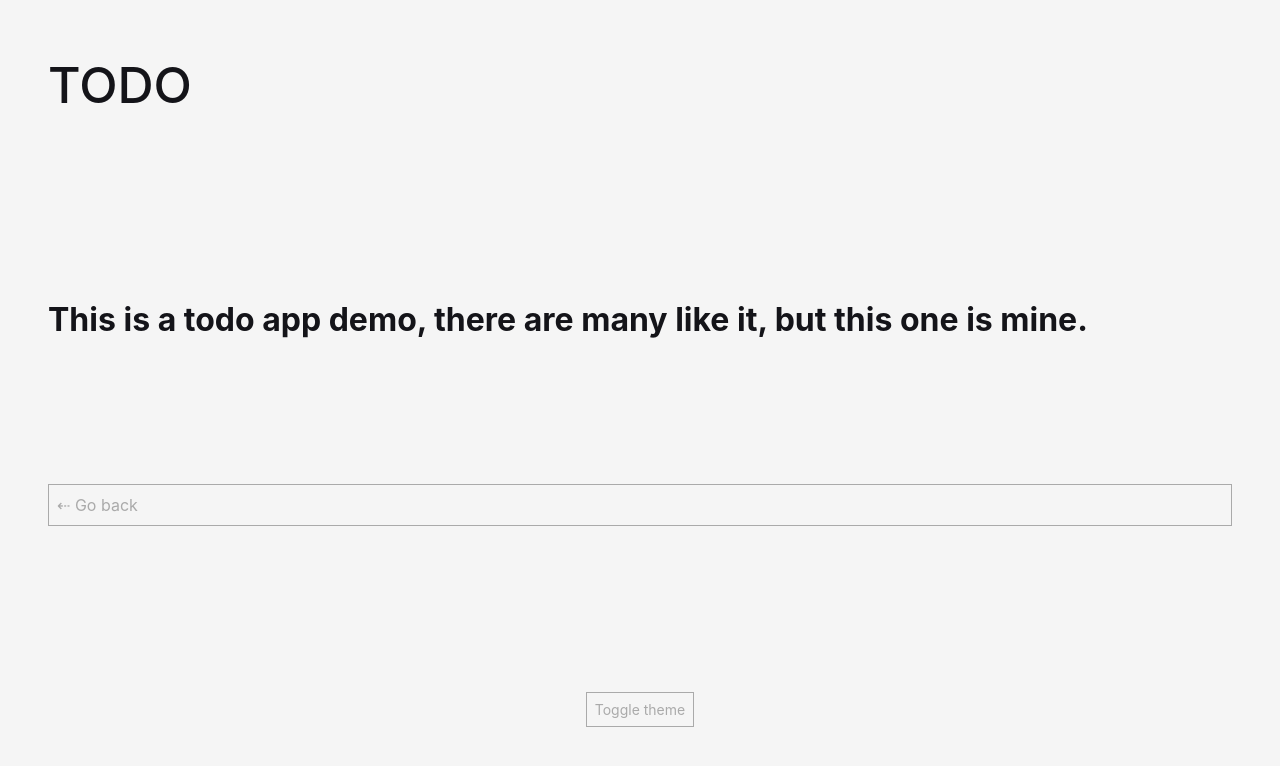
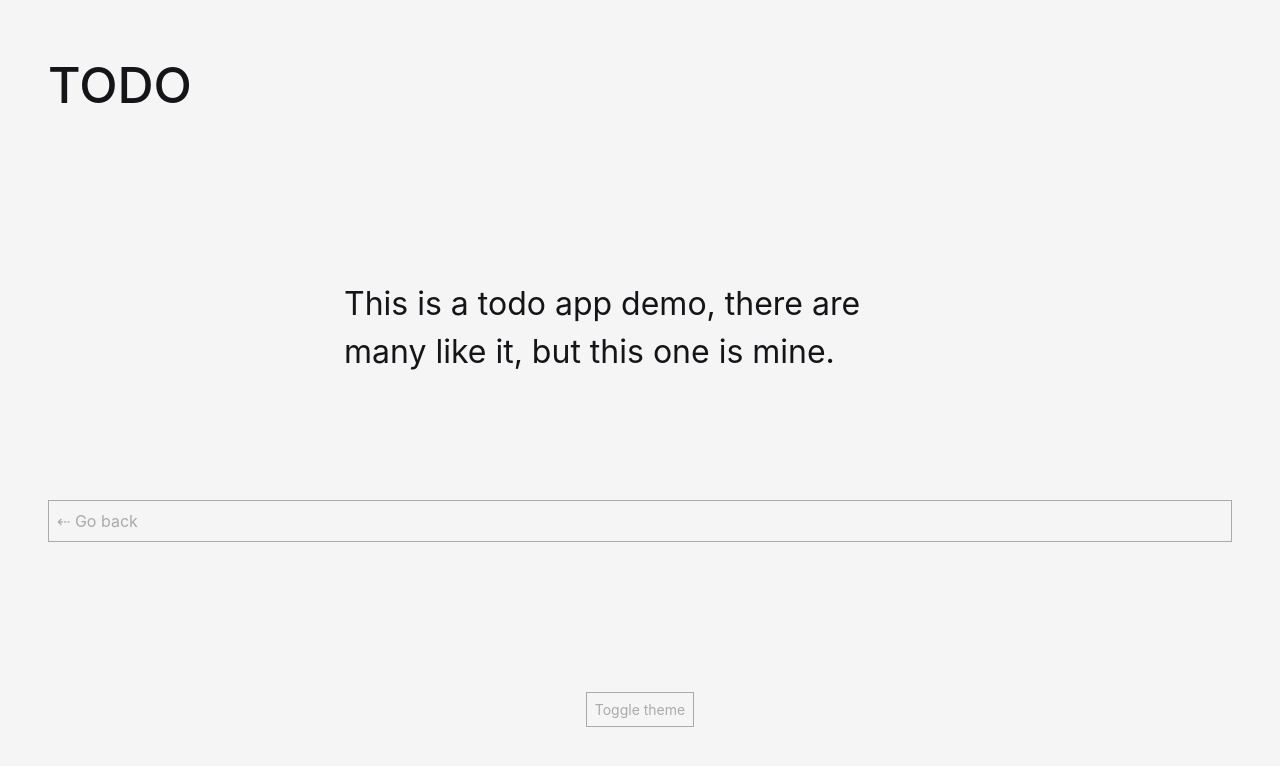
Before and after one commit to filbot/react-dev-demo, a React (Create React App) app: page /about in a window 1280 px wide. Shown: the top 766 px of the page. Built offline with nearby package versions, Linux system fonts and the light colour scheme; no server answers.

Commit message:
Update styles

```diff
--- a/src/App.css
+++ b/src/App.css
@@ -65,7 +65,7 @@ select {
 }
 
 .header.dark {
-  color: #fff;
+  color: #888;
 }
 
 .title {
@@ -106,7 +106,7 @@ button {
 }
 
 button.dark {
-  background-color: #4382ed;
+  background-color: #ad466d;
 }
 
 .todo-item {
@@ -160,3 +160,9 @@ a {
   border: solid #aaa 1px;
   padding: 0.5rem;
 }
+
+.about-text {
+  margin: 0 auto;
+  width: 50%;
+  font-size: 2rem;
+}
--- a/src/components/About.js
+++ b/src/components/About.js
@@ -3,7 +3,7 @@ import {Link} from 'react-router-dom';
 const About = () => {
     return (
         <>
-            <h1>This is a todo app demo, there are many like it, but this one is mine.</h1>
+            <div className="about-text">This is a todo app demo, there are many like it, but this one is mine.</div>
             <Link to='/'>⇠ Go back</Link>
         </>
     )
```
